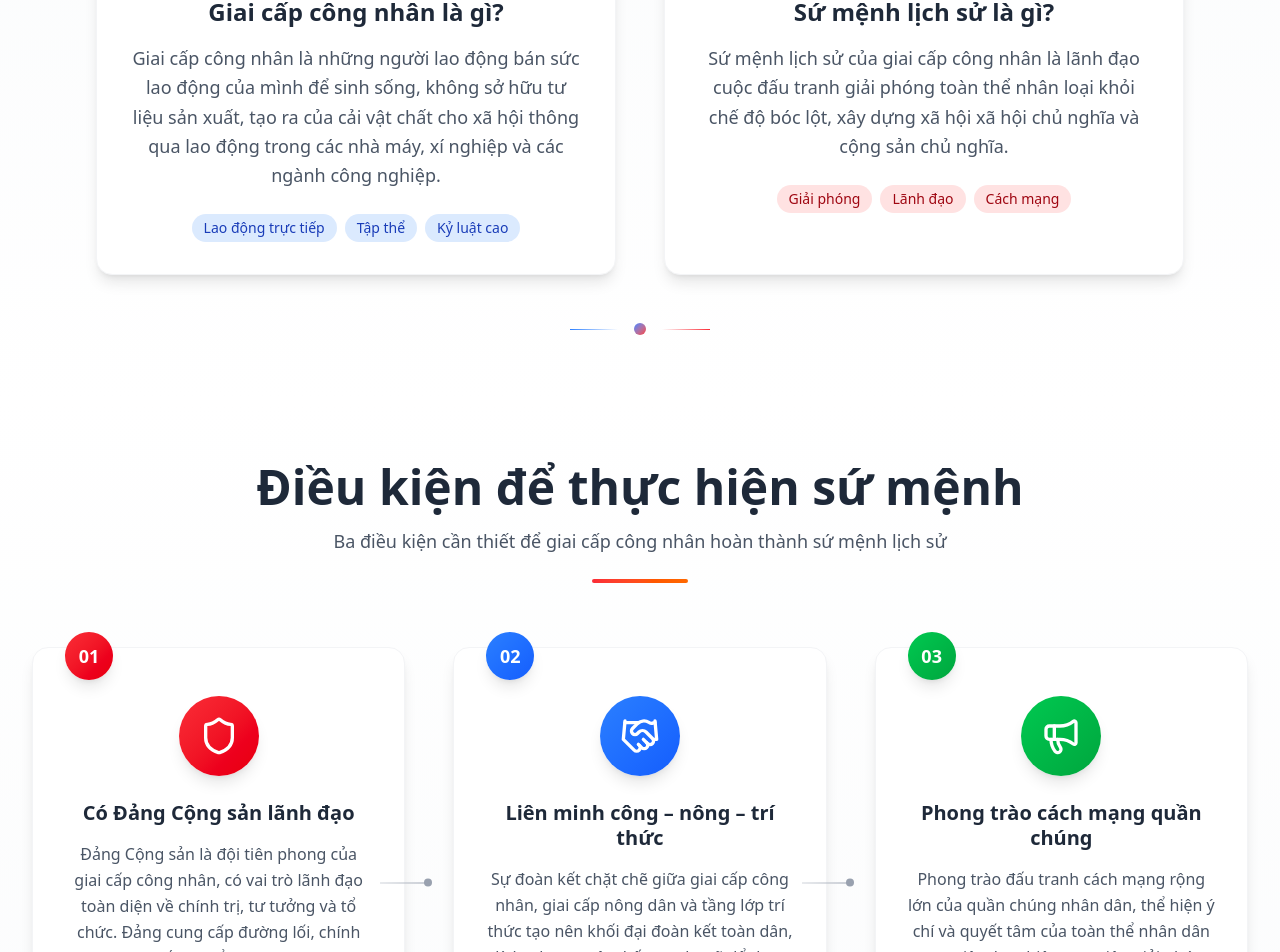
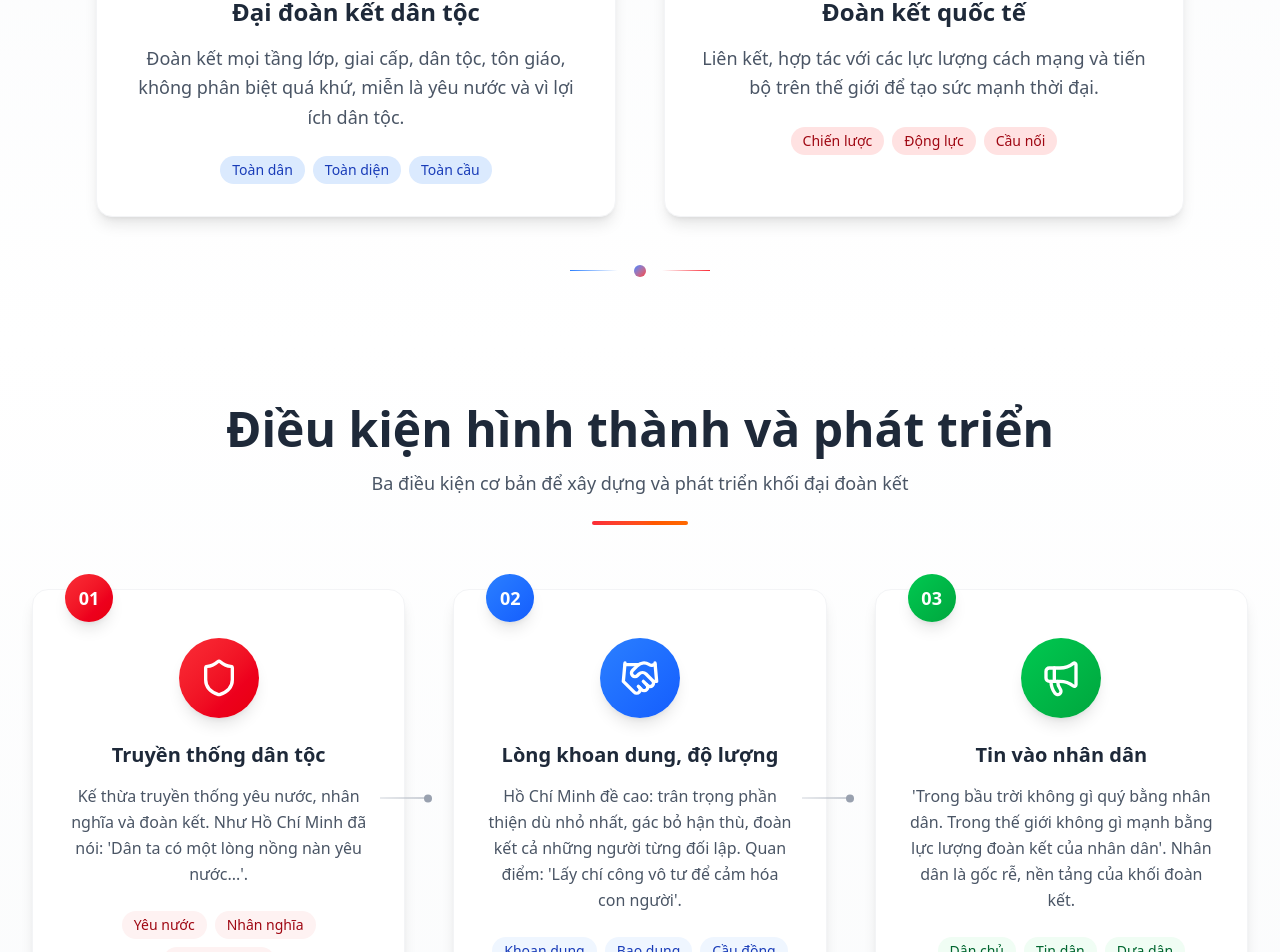
Before and after one commit to gitdev-mdat/HCM_Assignment, a React (Vite) app: page / in a window 1280 px wide. Shown: the part 1137-2089 px from the top of the page. Built offline with nearby package versions, Linux system fonts and the light colour scheme.

Commit message:
Update code

```diff
--- a/src/components/presentation/HeroSection.jsx
+++ b/src/components/presentation/HeroSection.jsx
@@ -56,17 +56,17 @@ const HeroSection = () => {
           {/* Main Title */}
           <h1 className="text-4xl sm:text-5xl md:text-6xl lg:text-7xl font-bold text-white mb-8 leading-tight">
             <div data-aos="zoom-out-up">
-              <span className="block mb-2">Sứ mệnh lịch sử</span>
+              <span className="block mb-2">Tư tưởng Hồ Chí Minh về</span>
             </div>
             <div data-aos="zoom-out-up">
               <span className="block bg-gradient-to-r from-yellow-300 to-orange-400 bg-clip-text text-transparent">
-                của giai cấp công nhân
+                Đại đoàn kết dân tộc và Đoàn kết quốc tế
               </span>
             </div>
           </h1>
 
           {/* Subtitle/Message */}
-          <TextReveal text="Từ khổ đau đến lãnh đạo – Giai cấp công nhân và sứ mệnh lịch sử giải phóng nhân loại." />
+          <TextReveal text="Chiến lược cách mạng xuyên suốt, tạo nên sức mạnh tổng hợp để giành và giữ vững độc lập dân tộc, tiến lên chủ nghĩa xã hội" />
 
           {/* Decorative Line */}
           <div className="flex items-center justify-center mb-10">
--- a/src/components/presentation/HowSection.jsx
+++ b/src/components/presentation/HowSection.jsx
@@ -9,11 +9,10 @@ const HowSection = () => {
         {/* Section Header */}
         <div className="text-center mb-16">
           <h2 className="text-3xl sm:text-4xl md:text-5xl font-bold text-gray-800 mb-4">
-            Điều kiện để thực hiện sứ mệnh
+            Điều kiện hình thành và phát triển
           </h2>
           <p className="text-lg text-gray-600 max-w-3xl mx-auto mb-6">
-            Ba điều kiện cần thiết để giai cấp công nhân hoàn thành sứ mệnh lịch
-            sử
+            Ba điều kiện cơ bản để xây dựng và phát triển khối đại đoàn kết
           </p>
           <div className="w-24 h-1 bg-gradient-to-r from-red-500 to-orange-500 mx-auto rounded-full"></div>
         </div>
--- a/src/components/presentation/IntroSection.jsx
+++ b/src/components/presentation/IntroSection.jsx
@@ -33,27 +33,25 @@ const IntroSection = () => {
 
               {/* Title */}
               <h3 className="text-2xl font-bold text-gray-800 mb-4">
-                Giai cấp công nhân là gì?
+                Đại đoàn kết dân tộc
               </h3>
 
               {/* Description */}
               <p className="text-gray-600 leading-relaxed text-lg">
-                Giai cấp công nhân là những người lao động bán sức lao động của
-                mình để sinh sống, không sở hữu tư liệu sản xuất, tạo ra của cải
-                vật chất cho xã hội thông qua lao động trong các nhà máy, xí
-                nghiệp và các ngành công nghiệp.
+                Đoàn kết mọi tầng lớp, giai cấp, dân tộc, tôn giáo, không phân biệt quá khứ,
+                miễn là yêu nước và vì lợi ích dân tộc.
               </p>
 
               {/* Key characteristics */}
               <div className="mt-6 flex flex-wrap gap-2 justify-center">
                 <span className="px-3 py-1 bg-blue-100 text-blue-800 rounded-full text-sm font-medium">
-                  Lao động trực tiếp
+                  Toàn dân
                 </span>
                 <span className="px-3 py-1 bg-blue-100 text-blue-800 rounded-full text-sm font-medium">
-                  Tập thể
+                  Toàn diện
                 </span>
                 <span className="px-3 py-1 bg-blue-100 text-blue-800 rounded-full text-sm font-medium">
-                  Kỷ luật cao
+                  Toàn cầu
                 </span>
               </div>
             </div>
@@ -75,26 +73,25 @@ const IntroSection = () => {
 
               {/* Title */}
               <h3 className="text-2xl font-bold text-gray-800 mb-4">
-                Sứ mệnh lịch sử là gì?
+                Đoàn kết quốc tế
               </h3>
 
               {/* Description */}
               <p className="text-gray-600 leading-relaxed text-lg">
-                Sứ mệnh lịch sử của giai cấp công nhân là lãnh đạo cuộc đấu
-                tranh giải phóng toàn thể nhân loại khỏi chế độ bóc lột, xây
-                dựng xã hội xã hội chủ nghĩa và cộng sản chủ nghĩa.
+                Liên kết, hợp tác với các lực lượng cách mạng và tiến bộ trên thế giới
+                để tạo sức mạnh thời đại.
               </p>
 
               {/* Mission goals */}
               <div className="mt-6 flex flex-wrap gap-2 justify-center">
                 <span className="px-3 py-1 bg-red-100 text-red-800 rounded-full text-sm font-medium">
-                  Giải phóng
+                  Chiến lược
                 </span>
                 <span className="px-3 py-1 bg-red-100 text-red-800 rounded-full text-sm font-medium">
-                  Lãnh đạo
+                  Động lực
                 </span>
                 <span className="px-3 py-1 bg-red-100 text-red-800 rounded-full text-sm font-medium">
-                  Cách mạng
+                  Cầu nối
                 </span>
               </div>
             </div>
--- a/src/components/presentation/WhySection.jsx
+++ b/src/components/presentation/WhySection.jsx
@@ -8,10 +8,10 @@ const WhySection = () => {
         {/* Section Header */}
         <div className="text-center mb-16">
           <h2 className="text-3xl sm:text-4xl md:text-5xl font-bold text-gray-800 mb-4">
-            Vì sao giai cấp công nhân có sứ mệnh này?
+            Vì sao cần đoàn kết?
           </h2>
           <p className="text-lg text-gray-600 max-w-3xl mx-auto mb-6">
-            Cơ sở hình thành sứ mệnh lịch sử của giai cấp công nhân
+            Những lý do cơ bản cho sự cần thiết của đoàn kết dân tộc và quốc tế
           </p>
           <div className="w-24 h-1 bg-gradient-to-r from-red-500 to-orange-500 mx-auto rounded-full"></div>
         </div>
--- a/src/data/how-section-data.js
+++ b/src/data/how-section-data.js
@@ -3,37 +3,37 @@ export const conditions = [
   {
     id: 1,
     icon: Shield,
-    title: "Có Đảng Cộng sản lãnh đạo",
+    title: "Truyền thống dân tộc",
     description:
-      "Đảng Cộng sản là đội tiên phong của giai cấp công nhân, có vai trò lãnh đạo toàn diện về chính trị, tư tưởng và tổ chức. Đảng cung cấp đường lối, chính sách đúng đắn và tổ chức thực hiện sứ mệnh lịch sử.",
+      "Kế thừa truyền thống yêu nước, nhân nghĩa và đoàn kết. Như Hồ Chí Minh đã nói: 'Dân ta có một lòng nồng nàn yêu nước...'.",
     color: "from-red-500 to-red-600",
     bgColor: "bg-red-50",
     textColor: "text-red-800",
-    tags: ["Đội tiên phong", "Lãnh đạo toàn diện", "Đường lối đúng đắn"],
+    tags: ["Yêu nước", "Nhân nghĩa", "Truyền thống"],
     step: "01",
   },
   {
     id: 2,
     icon: Handshake,
-    title: "Liên minh công – nông – trí thức",
+    title: "Lòng khoan dung, độ lượng",
     description:
-      "Sự đoàn kết chặt chẽ giữa giai cấp công nhân, giai cấp nông dân và tầng lớp trí thức tạo nên khối đại đoàn kết toàn dân, là lực lượng vật chất mạnh mẽ để thực hiện cách mạng xã hội.",
+      "Hồ Chí Minh đề cao: trân trọng phần thiện dù nhỏ nhất, gác bỏ hận thù, đoàn kết cả những người từng đối lập. Quan điểm: 'Lấy chí công vô tư để cảm hóa con người'.",
     color: "from-blue-500 to-blue-600",
     bgColor: "bg-blue-50",
     textColor: "text-blue-800",
-    tags: ["Đại đoàn kết", "Liên minh giai cấp", "Lực lượng vật chất"],
+    tags: ["Khoan dung", "Bao dung", "Cầu đồng"],
     step: "02",
   },
   {
     id: 3,
     icon: Megaphone,
-    title: "Phong trào cách mạng quần chúng",
+    title: "Tin vào nhân dân",
     description:
-      "Phong trào đấu tranh cách mạng rộng lớn của quần chúng nhân dân, thể hiện ý chí và quyết tâm của toàn thể nhân dân trong việc thực hiện mục tiêu giải phóng và xây dựng xã hội mới.",
+      "'Trong bầu trời không gì quý bằng nhân dân. Trong thế giới không gì mạnh bằng lực lượng đoàn kết của nhân dân'. Nhân dân là gốc rễ, nền tảng của khối đoàn kết.",
     color: "from-green-500 to-green-600",
     bgColor: "bg-green-50",
     textColor: "text-green-800",
-    tags: ["Phong trào quần chúng", "Ý chí nhân dân", "Đấu tranh cách mạng"],
+    tags: ["Dân chủ", "Tin dân", "Dựa dân"],
     step: "03",
   },
 ];
--- a/src/data/why-section-data.js
+++ b/src/data/why-section-data.js
@@ -4,45 +4,45 @@ export const reasons = [
   {
     id: 1,
     icon: Factory,
-    title: "Vị trí trong sản xuất hiện đại",
+    title: "Sức mạnh vô địch",
     description:
-      "Giai cấp công nhân đóng vai trò trung tâm trong quá trình sản xuất công nghiệp hiện đại, trực tiếp tạo ra của cải vật chất và thặng dư giá trị.",
+      "Đoàn kết tạo sức mạnh vô địch, quyết định mọi thắng lợi trong cách mạng và xây dựng đất nước.",
     color: "from-blue-500 to-blue-600",
     bgColor: "bg-blue-50",
     textColor: "text-blue-800",
-    tags: ["Sản xuất trực tiếp", "Tạo giá trị", "Lao động công nghiệp"],
+    tags: ["Sức mạnh", "Chiến thắng", "Thống nhất"],
   },
   {
     id: 2,
     icon: TrendingUp,
-    title: "Địa vị kinh tế - xã hội",
+    title: "Mục tiêu - Nhiệm vụ - Chiến lược",
     description:
-      "Là lực lượng sản xuất chủ yếu nhưng bị bóc lột, không sở hữu tư liệu sản xuất, tạo nên mâu thuẫn giai cấp cơ bản trong xã hội tư bản chủ nghĩa.",
+      "Đoàn kết là mục tiêu hàng đầu, là nhiệm vụ chiến lược của Đảng trong sự nghiệp cách mạng.",
     color: "from-red-500 to-red-600",
     bgColor: "bg-red-50",
     textColor: "text-red-800",
-    tags: ["Bị bóc lột", "Mâu thuẫn giai cấp", "Lực lượng sản xuất"],
+    tags: ["Mục tiêu", "Nhiệm vụ", "Chiến lược"],
   },
   {
     id: 3,
     icon: Users,
-    title: "Đặc điểm chính trị - xã hội",
+    title: "Dân tộc gắn liền quốc tế",
     description:
-      "Có tính tổ chức cao, kỷ luật nghiêm minh, đoàn kết tập thể và ý thức giai cấp mạnh mẽ, là nền tảng cho sự lãnh đạo cách mạng.",
+      "Kết hợp sức mạnh dân tộc với sức mạnh thời đại, tạo nên sức mạnh tổng hợp cho sự phát triển.",
     color: "from-green-500 to-green-600",
     bgColor: "bg-green-50",
     textColor: "text-green-800",
-    tags: ["Tổ chức cao", "Kỷ luật", "Đoàn kết"],
+    tags: ["Dân tộc", "Quốc tế", "Thời đại"],
   },
   {
     id: 4,
     icon: Cog,
-    title: "Bản chất cách mạng",
+    title: "Xây dựng CNXH",
     description:
-      "Không có gì để mất ngoài xiềng xích, có khả năng và lợi ích cao nhất trong việc thay đổi chế độ xã hội hiện tại.",
+      "Đoàn kết giúp khắc phục khó khăn, huy động nguồn lực, xây dựng chủ nghĩa xã hội và phát triển đất nước.",
     color: "from-yellow-500 to-orange-500",
     bgColor: "bg-yellow-50",
     textColor: "text-yellow-800",
-    tags: ["Cách mạng triệt để", "Lợi ích giai cấp", "Thay đổi chế độ"],
+    tags: ["Khó khăn", "CNXH", "Phát triển"],
   },
 ];
```
